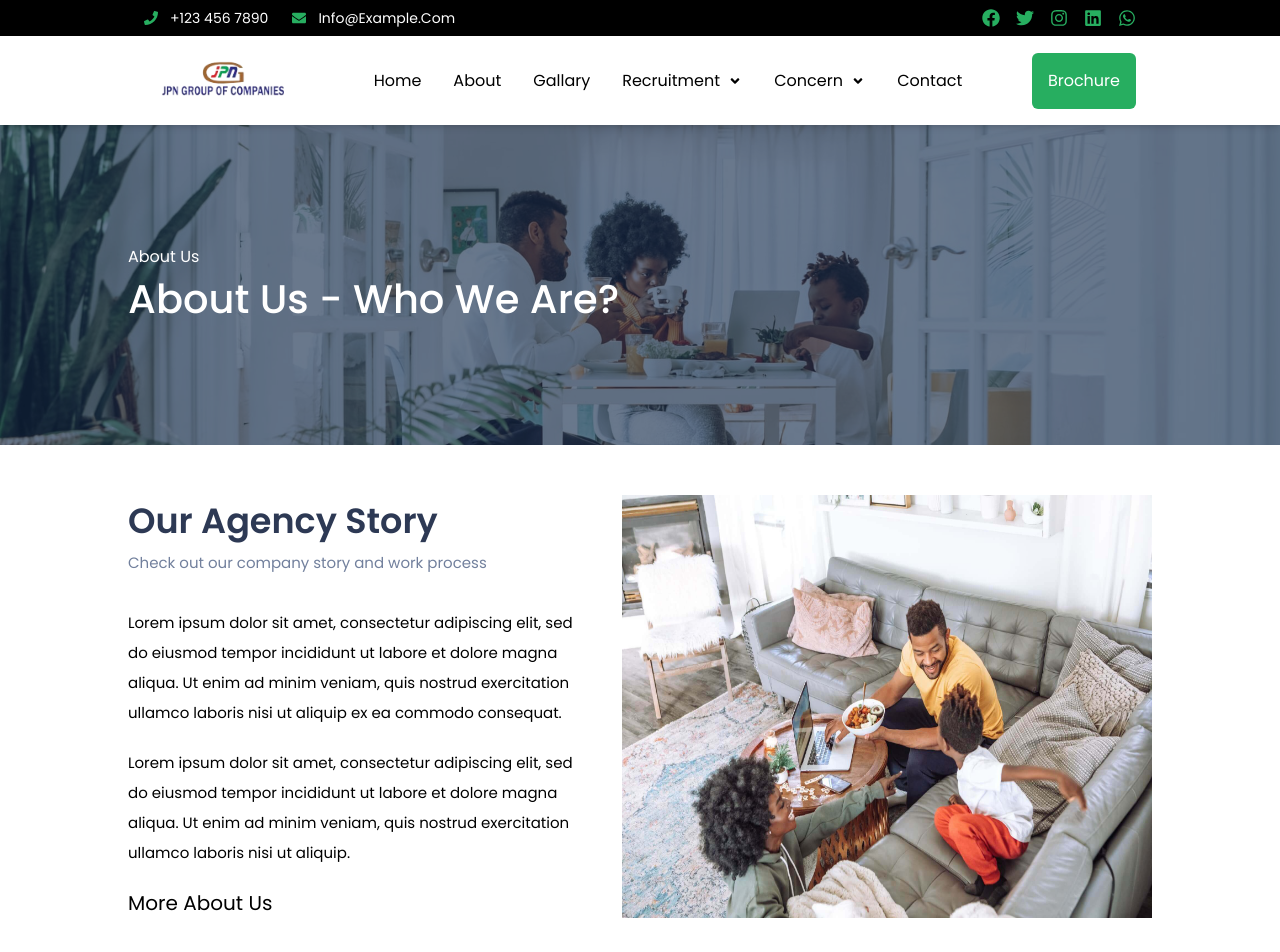
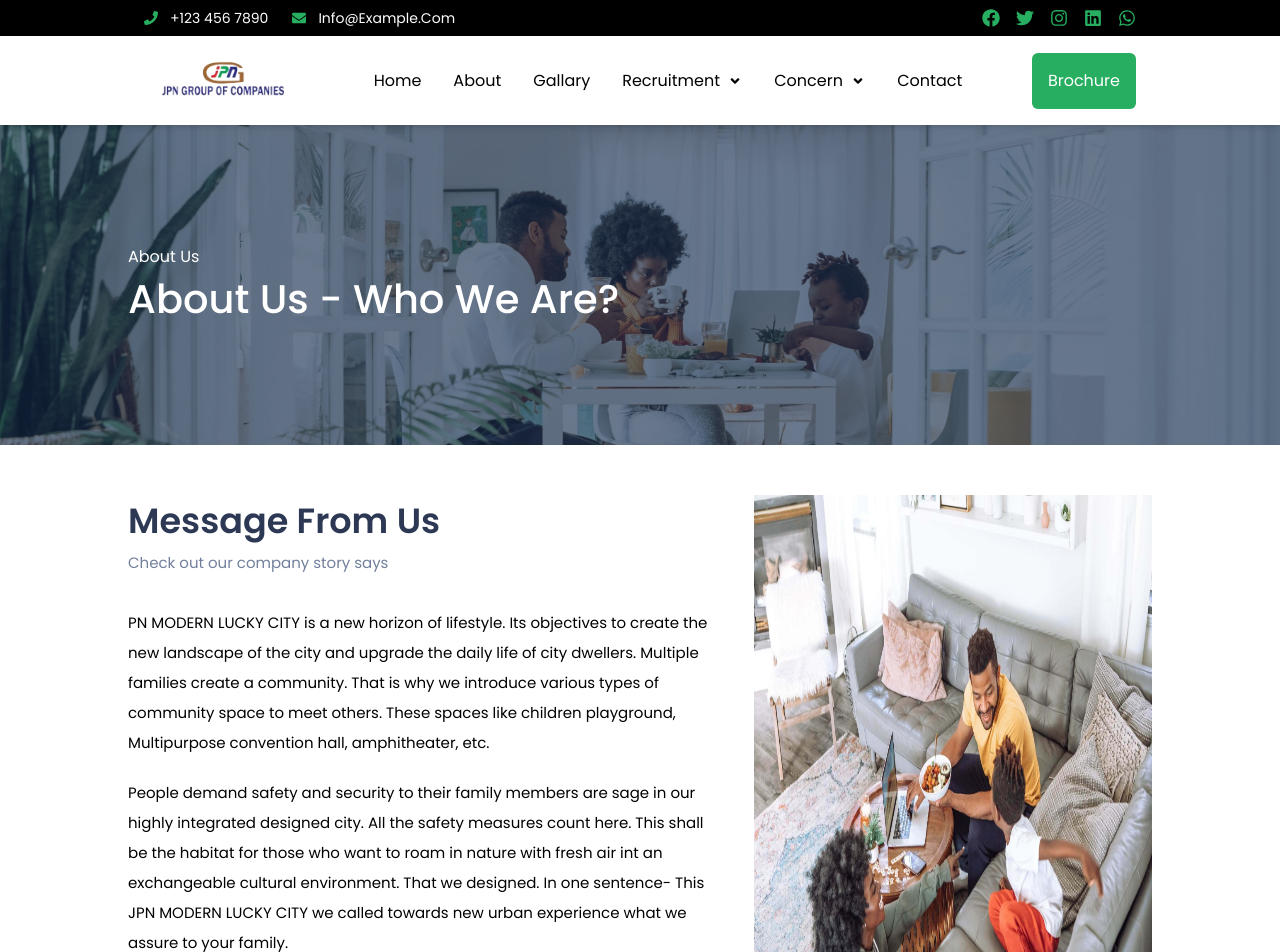
Before and after one commit to AnikHaque/JPN-Group, a React (Create React App) app: page /about in a window 1280 px wide. Shown: the top 952 px of the page. Built offline with nearby package versions, Linux system fonts and the light colour scheme.

Commit message:
updated about

```diff
--- a/src/components/about/About.jsx
+++ b/src/components/about/About.jsx
@@ -3,7 +3,6 @@ import Back from "../common/Back";
 import Heading from "../common/Heading";
 import img from "../images/about.jpg";
 import "./about.css";
-import Basic from "../basic/Basic";
 
 const About = () => {
   return (
@@ -13,23 +12,29 @@ const About = () => {
         <div className="container flex mtop">
           <div className="left row">
             <Heading
-              title="Our Agency Story"
-              subtitle="Check out our company story and work process"
+              title="Message from us"
+              subtitle="Check out our company story says"
             />
 
             <p>
-              Lorem ipsum dolor sit amet, consectetur adipiscing elit, sed do
-              eiusmod tempor incididunt ut labore et dolore magna aliqua. Ut
-              enim ad minim veniam, quis nostrud exercitation ullamco laboris
-              nisi ut aliquip ex ea commodo consequat.
+              PN MODERN LUCKY CITY is a new horizon of lifestyle. Its objectives
+              to create the new landscape of the city and upgrade the daily life
+              of city dwellers. Multiple families create a community. That is
+              why we introduce various types of community space to meet others.
+              These spaces like children playground, Multipurpose convention
+              hall, amphitheater, etc.
             </p>
             <p>
-              Lorem ipsum dolor sit amet, consectetur adipiscing elit, sed do
-              eiusmod tempor incididunt ut labore et dolore magna aliqua. Ut
-              enim ad minim veniam, quis nostrud exercitation ullamco laboris
-              nisi ut aliquip.
+              People demand safety and security to their family members are sage
+              in our highly integrated designed city. All the safety measures
+              count here. This shall be the habitat for those who want to roam
+              in nature with fresh air int an exchangeable cultural environment.
+              That we designed. In one sentence- This JPN MODERN LUCKY CITY we
+              called towards new urban experience what we assure to your family.
             </p>
-            <button className="btn2">More About Us</button>
+            <button className="bg-[#27ae60] text-white p-4">
+              More About Us
+            </button>
           </div>
           <div className="right row">
             <img src="./immio.jpg" alt="" />
--- a/src/components/home/featured/FeaturedCard.jsx
+++ b/src/components/home/featured/FeaturedCard.jsx
@@ -5,12 +5,21 @@ import "./Featured.css";
 const FeaturedCard = () => {
   return (
     <>
-      <div className="content grid grid-cols-5 gap-4 mt-4">
+      <div className="content grid grid-cols-1 sm:grid-cols-2 md:grid-cols-3 lg:grid-cols-4 xl:grid-cols-5 gap-4 mt-4">
         {featured.map((items, index) => (
-          <div className="box hover-rotate" key={index}>
-            <img src={items.cover} alt={items.name} className="rounded-full" />
-            <h4 className="mt-2">{items.name}</h4>
-            <label className="text-gray-500">{items.total}</label>
+          <div
+            className="box hover-rotate p-4 bg-white rounded-lg shadow-md"
+            key={index}
+          >
+            <img
+              src={items.cover}
+              alt={items.name}
+              className="w-full h-48 object-cover rounded-full mx-auto"
+            />
+            <h4 className="mt-2 text-center">{items.name}</h4>
+            <label className="text-gray-500 text-center block">
+              {items.total}
+            </label>
           </div>
         ))}
       </div>
```
